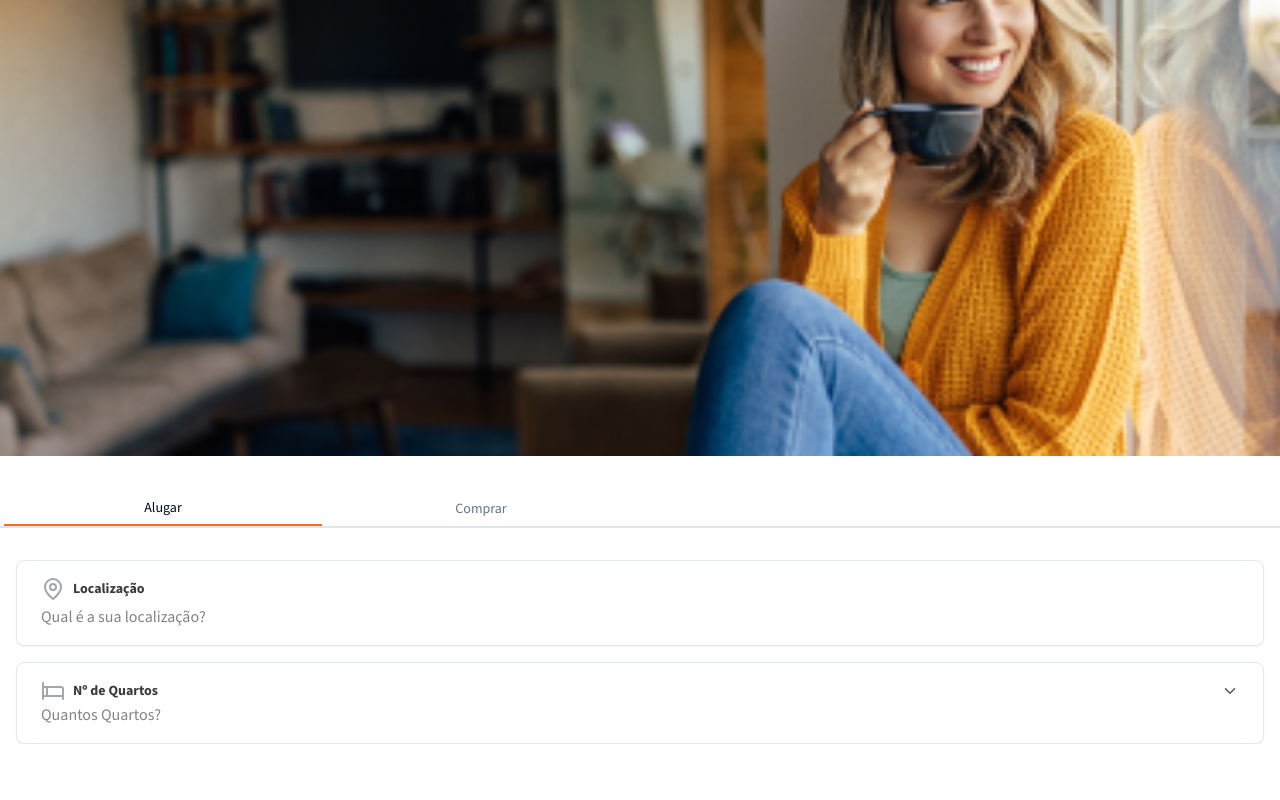
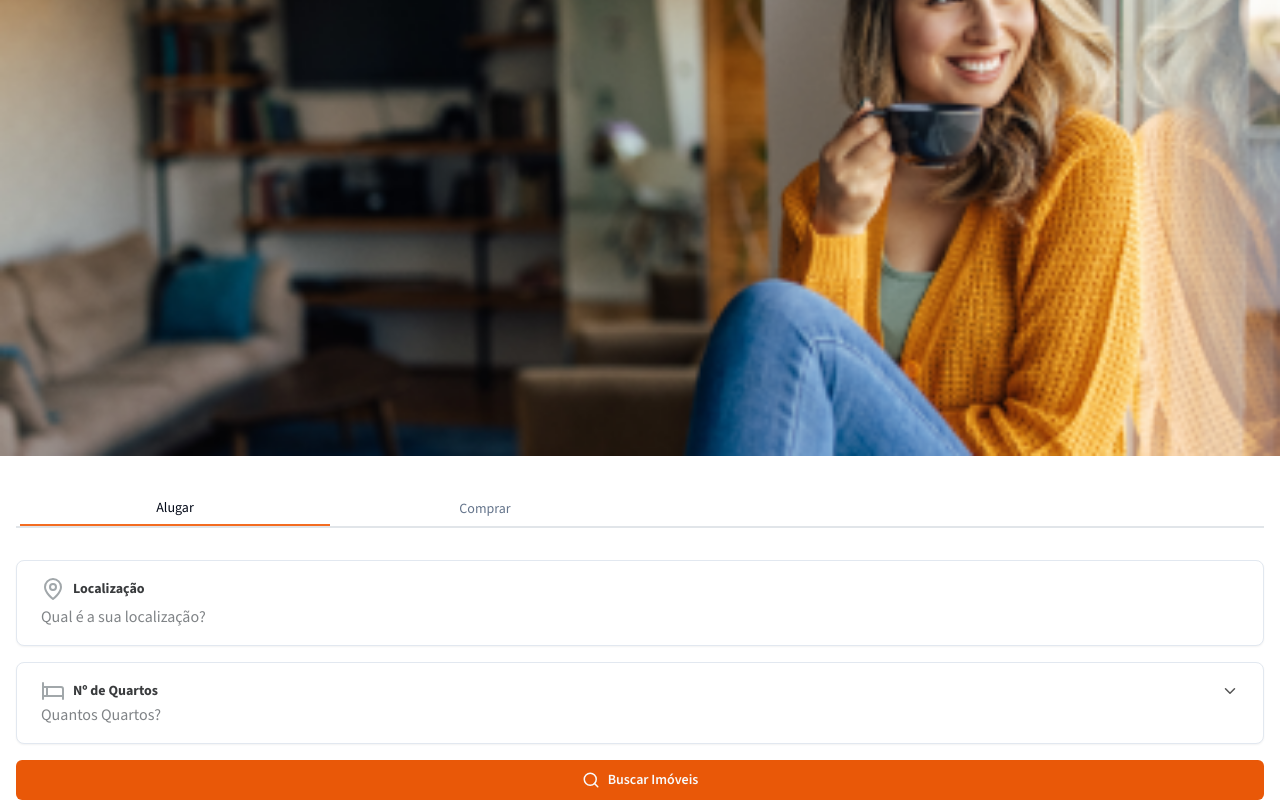
Before and after one commit to Rharuow/Netim-veis-test, a Next.js app: page / in a window 1280 px wide. Shown: the part 195-995 px from the top of the page. Before the commit the page ends 939 px from the top, so only its background shows below. Built offline with nearby package versions, Linux system fonts and the light colour scheme.

Commit message:
feat: add button to search action

```diff
--- a/package.json
+++ b/package.json
@@ -11,6 +11,7 @@
   "dependencies": {
     "@radix-ui/react-dialog": "^1.0.5",
     "@radix-ui/react-separator": "^1.0.3",
+    "@radix-ui/react-slot": "^1.0.2",
     "@radix-ui/react-tabs": "^1.0.4",
     "class-variance-authority": "^0.7.0",
     "clsx": "^2.1.0",
--- a/src/components/domain/home/section/tabs.tsx
+++ b/src/components/domain/home/section/tabs.tsx
@@ -1,16 +1,18 @@
-import { MapPin, Bed, ChevronDown } from "lucide-react";
+import { MapPin, Bed, ChevronDown, Search } from "lucide-react";
 
 import { Card } from "@/components/ui/card";
 import { Tabs, TabsContent, TabsList, TabsTrigger } from "@/components/ui/tabs";
+import { Button } from "@/components/ui/button";
 
 export const TabsSection = () => {
   return (
+    <div className="flex flex-col gap-4 px-4">
       <Tabs defaultValue="rent" className="w-full">
         <TabsList className="grid w-full grid-cols-4">
           <TabsTrigger value="rent">Alugar</TabsTrigger>
           <TabsTrigger value="buy">Comprar</TabsTrigger>
         </TabsList>
-      <TabsContent value="rent" className="px-4 pt-6 flex flex-col gap-4">
+        <TabsContent value="rent" className="pt-6 flex flex-col gap-4">
           <Card className="py-4 px-6 flex flex-col gap-1">
             <div className="flex items-center gap-2">
               <MapPin className="text-[#A1A7AA] text-sm" />
@@ -25,7 +27,9 @@
             <div className="flex justify-between items-center">
               <div className="flex items-center gap-2">
                 <Bed className="text-[#A1A7AA]" />
-              <p className="text-[#393B3D] font-bold text-sm">Nº de Quartos</p>
+                <p className="text-[#393B3D] font-bold text-sm">
+                  Nº de Quartos
+                </p>
               </div>
               <div className="flex">
                 <ChevronDown className="text-[#555555]" size={18} />
@@ -37,5 +41,10 @@
           </Card>
         </TabsContent>
       </Tabs>
+      <Button className="bg-[#E95808] font-semibold">
+        <Search className="me-2" size={18} />
+        Buscar Imóveis
+      </Button>
+    </div>
   );
 };
--- /dev/null
+++ b/src/components/ui/button.tsx
@@ -0,0 +1,56 @@
+import * as React from "react"
+import { Slot } from "@radix-ui/react-slot"
+import { cva, type VariantProps } from "class-variance-authority"
+
+import { cn } from "@/lib/utils"
+
+const buttonVariants = cva(
+  "inline-flex items-center justify-center whitespace-nowrap rounded-md text-sm font-medium ring-offset-background transition-colors focus-visible:outline-none focus-visible:ring-2 focus-visible:ring-ring focus-visible:ring-offset-2 disabled:pointer-events-none disabled:opacity-50",
+  {
+    variants: {
+      variant: {
+        default: "bg-primary text-primary-foreground hover:bg-primary/90",
+        destructive:
+          "bg-destructive text-destructive-foreground hover:bg-destructive/90",
+        outline:
+          "border border-input bg-background hover:bg-accent hover:text-accent-foreground",
+        secondary:
+          "bg-secondary text-secondary-foreground hover:bg-secondary/80",
+        ghost: "hover:bg-accent hover:text-accent-foreground",
+        link: "text-primary underline-offset-4 hover:underline",
+      },
+      size: {
+        default: "h-10 px-4 py-2",
+        sm: "h-9 rounded-md px-3",
+        lg: "h-11 rounded-md px-8",
+        icon: "h-10 w-10",
+      },
+    },
+    defaultVariants: {
+      variant: "default",
+      size: "default",
+    },
+  }
+)
+
+export interface ButtonProps
+  extends React.ButtonHTMLAttributes<HTMLButtonElement>,
+    VariantProps<typeof buttonVariants> {
+  asChild?: boolean
+}
+
+const Button = React.forwardRef<HTMLButtonElement, ButtonProps>(
+  ({ className, variant, size, asChild = false, ...props }, ref) => {
+    const Comp = asChild ? Slot : "button"
+    return (
+      <Comp
+        className={cn(buttonVariants({ variant, size, className }))}
+        ref={ref}
+        {...props}
+      />
+    )
+  }
+)
+Button.displayName = "Button"
+
+export { Button, buttonVariants }
```
Also changed, not shown: 1 other file (tests, documents, lock files or other folders). Lines whose indentation alone changed are shown as unchanged.
